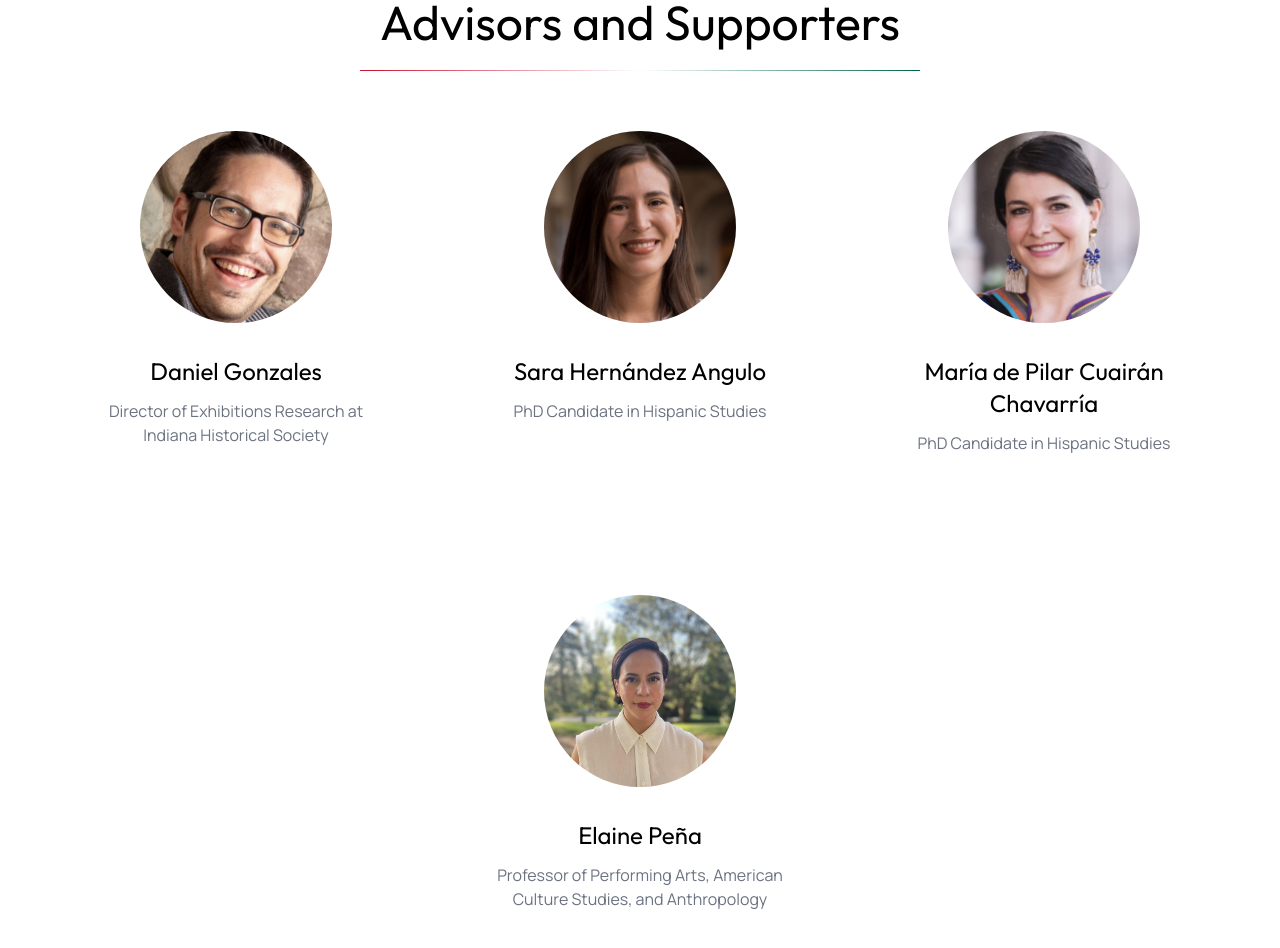
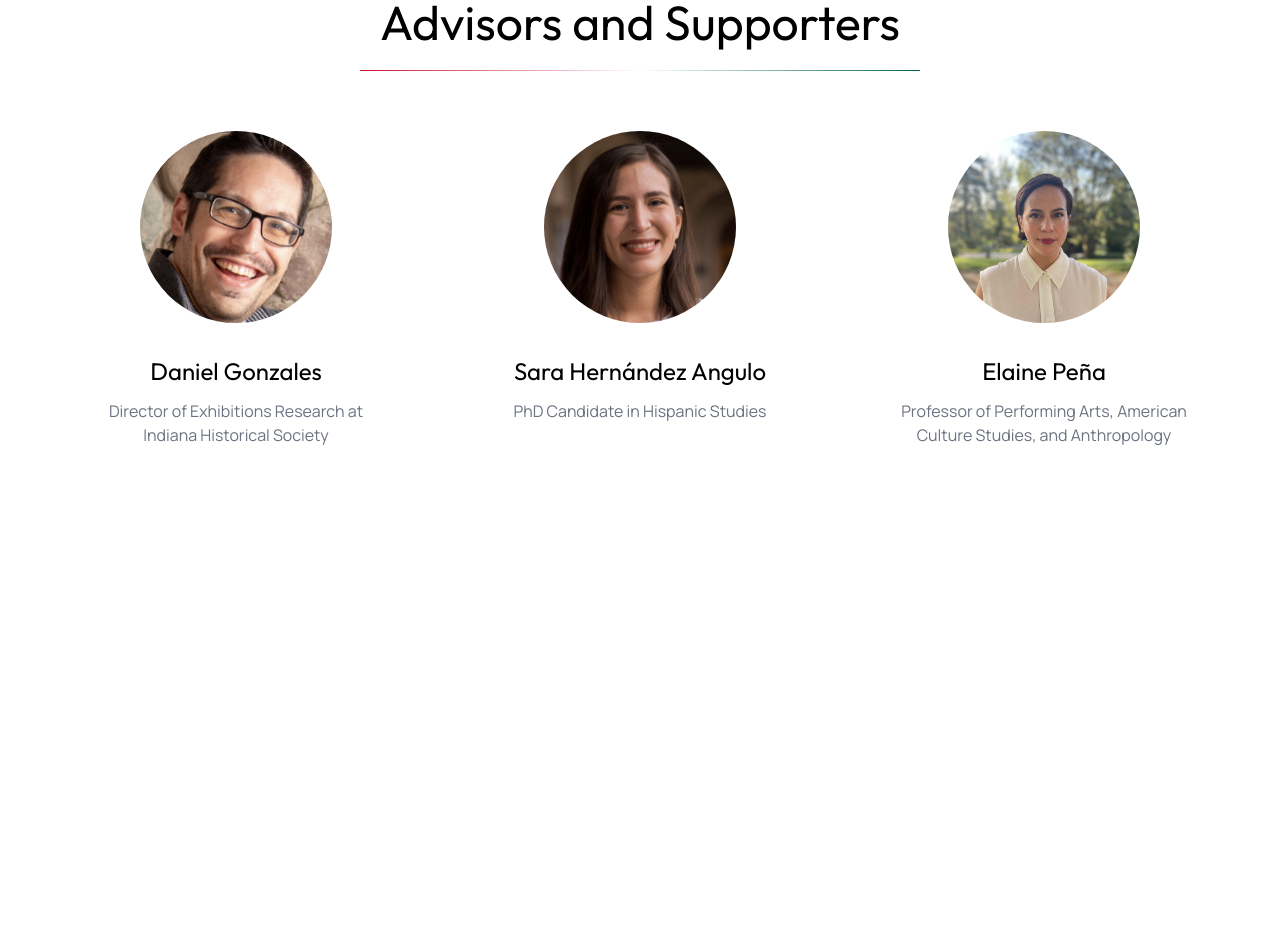
Before and after one commit to DylanAlfonso13/mexstl, a Next.js app: page /about in a window 1280 px wide. Shown: the part 740-1688 px from the top of the page. After the commit the page ends 1323 px from the top, so only its background shows below. Built offline with nearby package versions, Linux system fonts and the light colour scheme.

Commit message:
Removed pili

```diff
--- a/src/app/about/page.tsx
+++ b/src/app/about/page.tsx
@@ -39,11 +39,11 @@ export default function About() {
             title="PhD Candidate in Hispanic Studies"
             imageURL="/sarah_hernandez_picture.png"
           />
-          <AboutCard
+          {/* <AboutCard
             name="María de Pilar Cuairán Chavarría"
             title="PhD Candidate in Hispanic Studies"
             imageURL="/maria_de_pilar_picture.png"
-          />
+          /> */}
           <AboutCard
             name="Elaine Peña"
             title="Professor of Performing Arts, American Culture Studies, and Anthropology"
```
